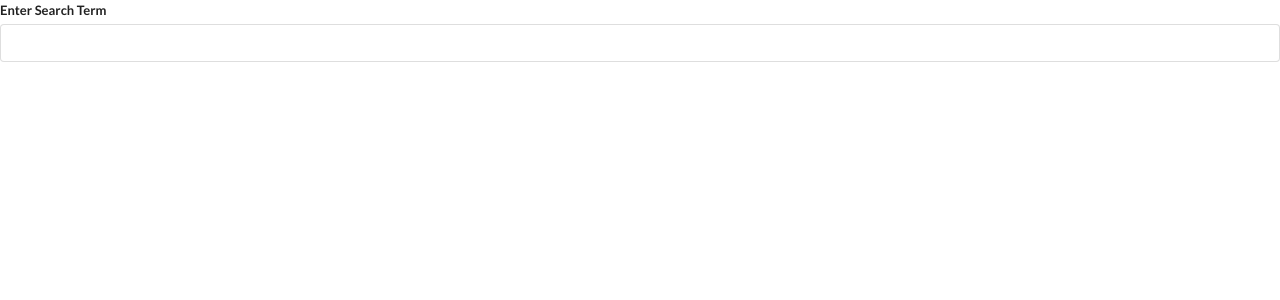
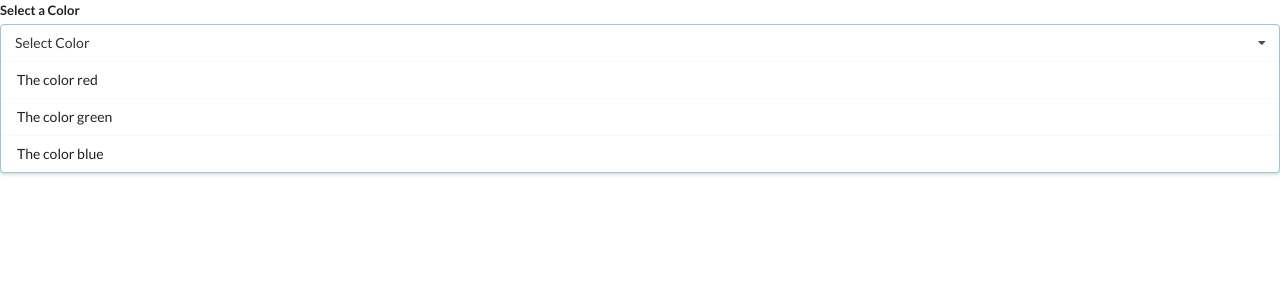
Before and after one commit to yashaset/react-ref-controlled-api-css-grid, a React (Create React App) app in the folder ooks/: page / in a window 1280 px wide. Shown: the top 300 px of the page. Built offline with nearby package versions, Linux system fonts and the light colour scheme.

Commit message:
dropdown

```diff
--- a/ooks/src/App.js
+++ b/ooks/src/App.js
@@ -1,5 +1,6 @@
 import Accordion from './Accordion';
 import Search from './Search';
+import Dropdown from './Dropdown';
 const items = [
   {
     title: 'What is React?',
@@ -14,11 +15,27 @@
     content: 'You use react by creating components',
   },
 ];
+
+const options = [
+  {
+    label: 'The color red',
+    value: 'red',
+  },
+  {
+    label: 'The color green',
+    value: 'green',
+  },
+  {
+    label: 'The color blue',
+    value: 'blue',
+  },
+];
 function App() {
   return (
     <div className='App'>
       {/* <Accordion items={items} /> */}
-      <Search />
+      {/* <Search /> */}
+      <Dropdown options={options} />
     </div>
   );
 }
--- /dev/null
+++ b/ooks/src/Dropdown.js
@@ -0,0 +1,25 @@
+import React from 'react';
+
+const Dropdown = ({ options }) => {
+  const renderedOptions = options.map((option) => {
+    return (
+      <div key={option.value} className='item'>
+        {option.label}
+      </div>
+    );
+  });
+  return (
+    <div className='ui form'>
+      <div className='field'>
+        <label className='label'>Select a Color</label>
+        <div className='ui selection dropdown visible active'>
+          <i className='dropdown icon'></i>
+          <div className='text'>Select Color</div>
+          <div className='menu visible transition'>{renderedOptions}</div>
+        </div>
+      </div>
+    </div>
+  );
+};
+
+export default Dropdown;
--- a/ooks/src/Search.js
+++ b/ooks/src/Search.js
@@ -19,6 +19,9 @@
       //   console.log(data);
       setResult(data.query.search);
     };
+    if (term && !result) {
+      search();
+    } else {
       const timeoutId = setTimeout(() => {
         if (term) {
           search();
@@ -27,6 +30,7 @@
       return () => {
         clearTimeout(timeoutId);
       };
+    }
   }, [term]);
   const renderedResults = result.map((res) => {
     return (
```
Lines whose indentation alone changed are shown as unchanged.
